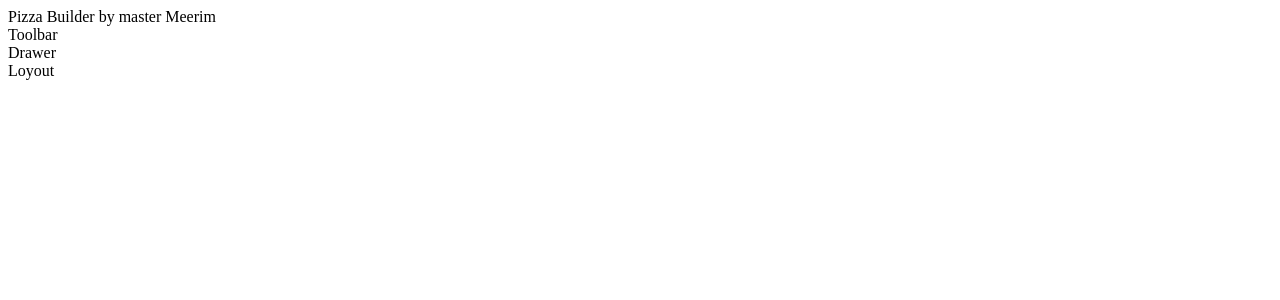
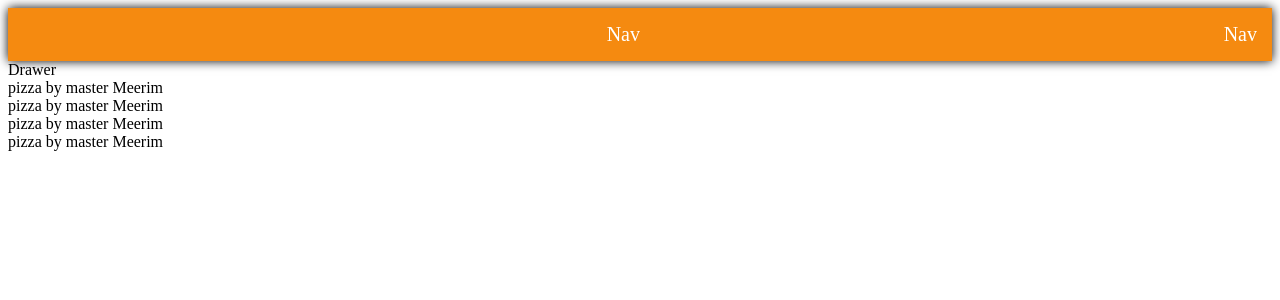
Before and after one commit to Meerim022028/builder, a React (Create React App) app: page / in a window 1280 px wide. Shown: the top 300 px of the page. Built offline with nearby package versions, Linux system fonts and the light colour scheme.

Commit message:
Changes componets

```diff
--- a/src/App.js
+++ b/src/App.js
@@ -1,11 +1,16 @@
-import Layout from "./componets/Layout/Layout";
+// import Layout from "./components/Layout/Layout";
+import Layout from "./componets/Layout/Layout"
+import "./App.css"
 
 function App() {
   return (
     <div className="App">
       <Layout>
-    Pizza Builder by master Meerim
-    </Layout>
+        pizza by master Meerim <br/>
+        pizza by master Meerim <br/>
+        pizza by master Meerim <br/>
+        pizza by master Meerim <br/>
+      </Layout>
     </div>
   );
 }
--- a/src/componets/Drawer/Drawer.js
+++ b/src/componets/Drawer/Drawer.js
@@ -1,10 +1,11 @@
 import classes from "./Drawer.module.css";
 
-const Drawer =() => {
+const Drawer = () => {
     return (
         <div className={classes.Drawer}>
-           Drawer
+            Drawer
         </div>
     );
 }
+
 export default Drawer;
--- a/src/componets/Layout/Layout.js
+++ b/src/componets/Layout/Layout.js
@@ -1,15 +1,15 @@
-import classes  from "./Layout.module.css";
-import Toolbar  from "../Toolbar/Toolbar";
-import Drawer from "../Drawer/Drawer"
+import Drawer from "../Drawer/Drawer";
+import Toolbar from "../Toolbar/Toolbar";
+import classes from "./Layout.module.css";
 
-const Layout =({children}) => {
+const Layout = ({ children }) => {
     return (
         <div className={classes.Layout}>
+            <Toolbar />
+            <Drawer />
             {children}
-            <Toolbar/>
-            <Drawer/>
-           Loyout
         </div>
     );
 }
+
 export default Layout;
--- /dev/null
+++ b/src/componets/Logo/Logo.js
@@ -0,0 +1,11 @@
+import classes from "./Logo.module.css";
+
+
+const Logo = () => {
+    return (
+        <div className={classes.Logo}>
+        </div>
+    );
+}
+
+export default Logo;
--- /dev/null
+++ b/src/componets/Nav/Nav.js
@@ -0,0 +1,12 @@
+import classes from "./Nav.module.css";
+
+
+const Nav = () => {
+    return (
+        <div className={classes.Nav}>
+            Nav
+        </div>
+    );
+}
+
+export default Nav;
--- a/src/componets/Toolbar/Toolbar.js
+++ b/src/componets/Toolbar/Toolbar.js
@@ -1,10 +1,16 @@
 import classes from "./Toolbar.module.css";
+import Logo from "../Logo/Logo";
+import Nav from "../Nav/Nav"
 
-const Toolbar =() => {
+const Toolbar = () => {
     return (
         <div className={classes.Toolbar}>
-           Toolbar
+            <Logo />
+            <Nav />
+            <Nav />
+
         </div>
     );
 }
+
 export default Toolbar;
--- a/src/componets/Toolbar/Toolbar.module.css
+++ b/src/componets/Toolbar/Toolbar.module.css
@@ -0,0 +1,13 @@
+.Toolbar{
+    display: flex;
+    justify-content: space-between;
+
+    background-color: rgb(245, 138, 16);
+    font-size: 20px;
+    color: white;
+    padding: 15px;
+    position: sticky;
+    top: 0;
+    left: 0;
+    box-shadow: 0 0 10px rgba(0, 0, 0, 5);
+}
```
Also changed, not shown: src/componets/Logo/Logo.module.css (added), src/componets/Nav/Nav.module.css (added).
